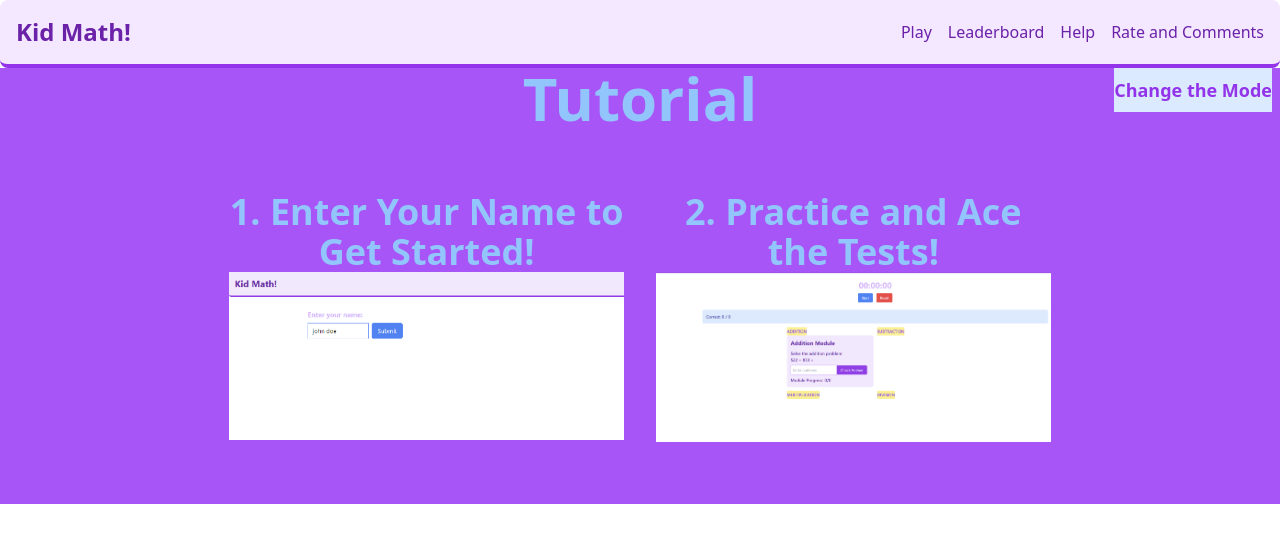
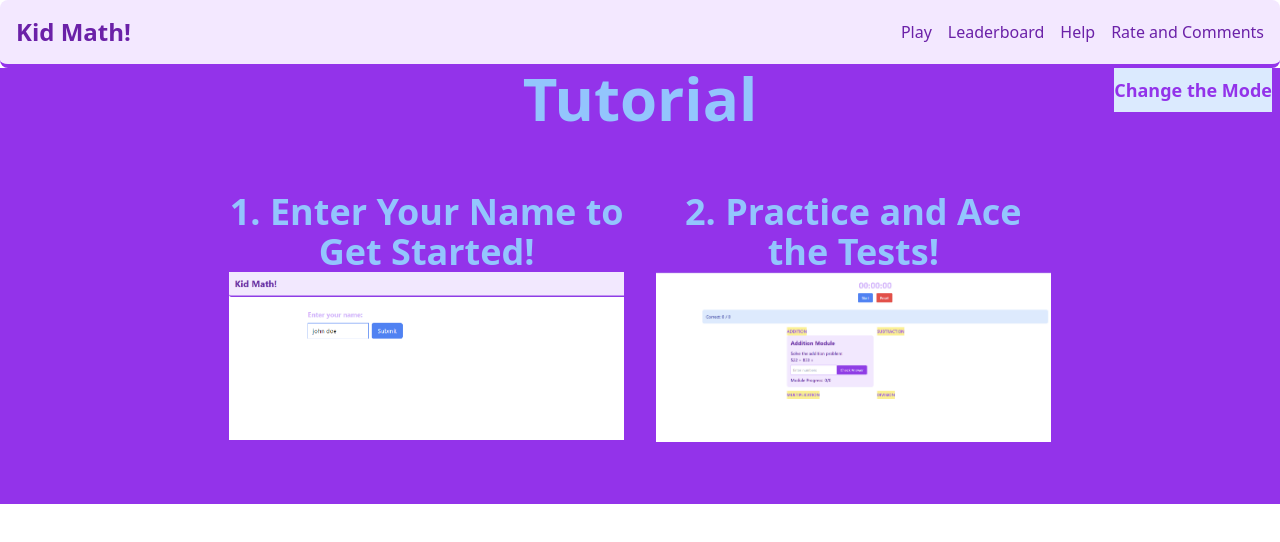
Before and after one commit to EricY090/Web, a React (Vite) app: page /help in a window 1280 px wide. Shown: the top 542 px of the page. Built offline with nearby package versions, Linux system fonts and the light colour scheme.

Commit message:
Changed background color to darker shade of purple

```diff
--- a/src/Pages/HelpPage.jsx
+++ b/src/Pages/HelpPage.jsx
@@ -2,7 +2,7 @@ import Help from "../Components/Help";
 
 const HelpPage = () => {
   return (
-    <div className="bg-purple-500">
+    <div className="bg-purple-600">
       <Help />
     </div>
   );
```
